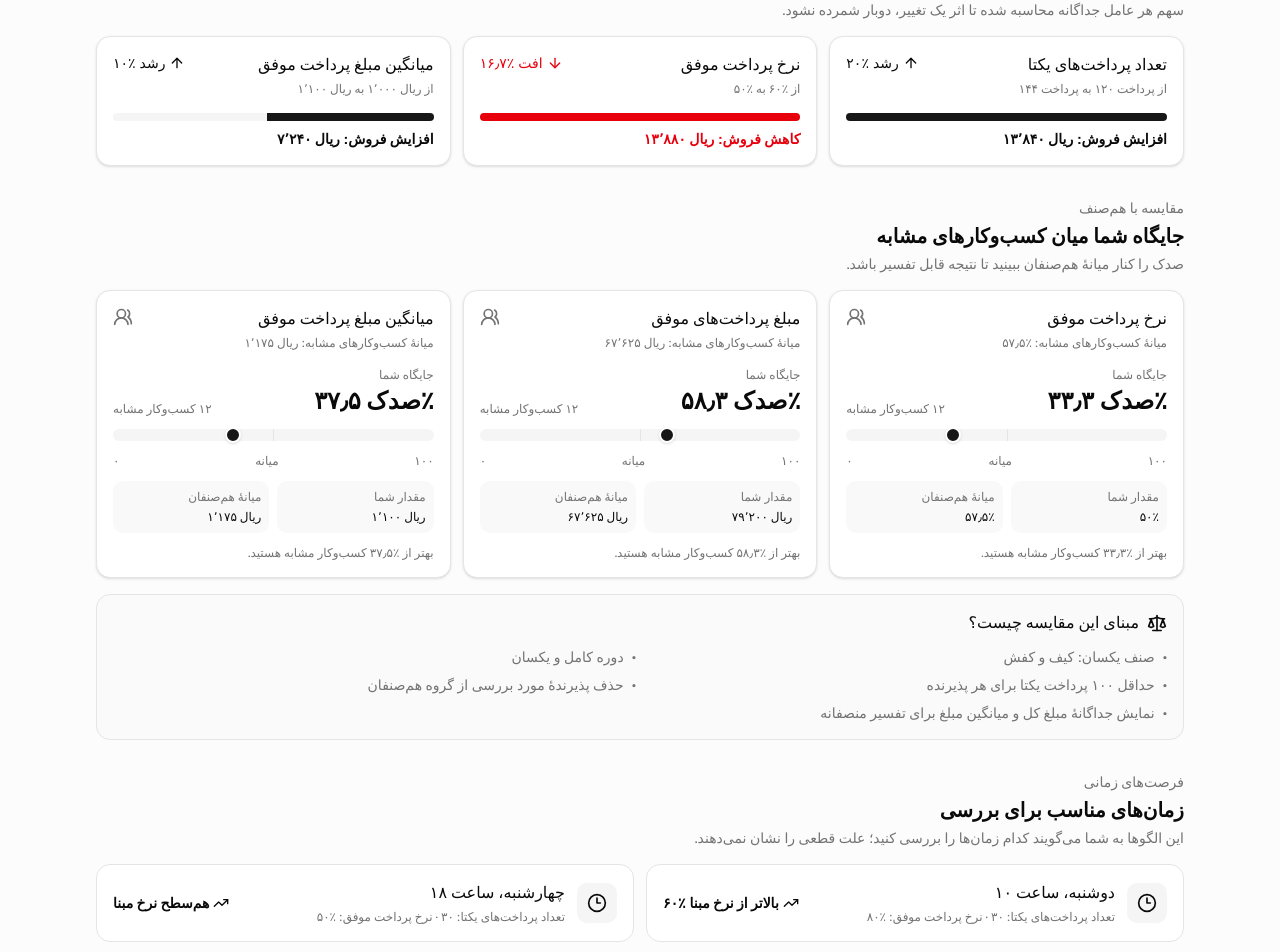
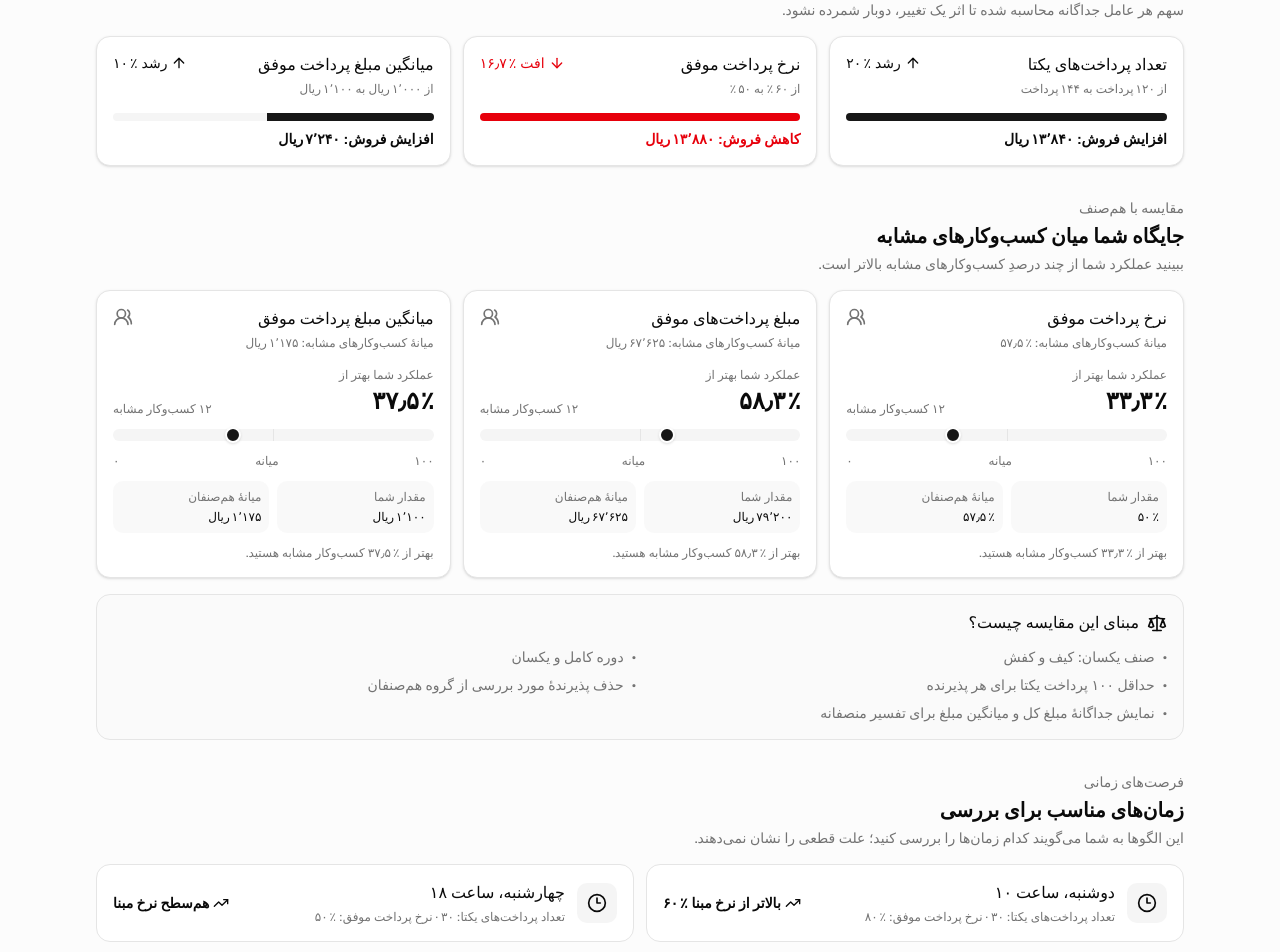
Before and after one commit to Pezhm4n/challenge-1-zarinpal, a Next.js app: page /opportunities in a window 1280 px wide. Shown: the part 536-1488 px from the top of the page. Built offline with nearby package versions, Linux system fonts and the light colour scheme.

Commit message:
fix(peer-opportunities): refine rtl metric presentation

```diff
--- a/public/analysis/peer-opportunities.json
+++ b/public/analysis/peer-opportunities.json
@@ -7,7 +7,7 @@
     "sessionCount": 1464
   },
   "feature": "peer-opportunities",
-  "generatedAt": "2026-08-20T04:28:52.036559+00:00",
+  "generatedAt": "2026-08-20T05:06:25.159423+00:00",
   "merchants": {
     "M275": {
       "decomposition": [
@@ -145,7 +145,7 @@
             }
           ],
           "datasetFingerprint": "b9e8f1a88e6edda782c29ae6c5fdbeb248571a2d0a2cc614305854d9cb81ef9a",
-          "explanationFa": "صدک با درنظرگرفتن رتبه‌های مساوی و میانه با مقاومت در برابر مقدارهای بسیار دور از معمول محاسبه شده است.",
+          "explanationFa": "درصد مقایسه‌ای با درنظرگرفتن رتبه‌های مساوی و میانه با مقاومت در برابر مقدارهای بسیار دور از معمول محاسبه شده است.",
           "filters": [
             {
               "field": "category_id",
@@ -172,7 +172,7 @@
           "result": {
             "displayPrecision": 1,
             "kind": "benchmark",
-            "labelFa": "صدک نرخ موفقیت",
+            "labelFa": "درصد کسب‌وکارهای مشابه با عملکرد پایین‌تر",
             "unit": "percent",
             "value": 33.3
           },
@@ -333,12 +333,12 @@
           "destination": "/opportunities",
           "evidenceId": "peer-benchmark-m275",
           "feature": "peers",
-          "findingFa": "نرخ پرداخت موفق در صدک 33.3 میان 12 کسب‌وکار مشابه قرار دارد.",
+          "findingFa": "نرخ پرداخت موفق شما در مقایسه با کسب‌وکارهای مشابه قابل بهبود است؛ جزئیات مقایسه را پایین‌تر ببینید.",
           "id": "peer-position-m275",
           "impact": {
             "displayPrecision": 1,
             "kind": "benchmark",
-            "labelFa": "صدک نرخ موفقیت",
+            "labelFa": "درصد کسب‌وکارهای مشابه با عملکرد پایین‌تر",
             "unit": "percent",
             "value": 33.3
           },
--- a/src/features/peer-opportunities/components/growth-decomposition.tsx
+++ b/src/features/peer-opportunities/components/growth-decomposition.tsx
@@ -17,13 +17,40 @@ const rialFormatter = new Intl.NumberFormat("fa-IR", {
 });
 
 function formatDriverValue(item: DecompositionItem, value: number) {
-  if (item.driver === "conversion") {
-    return `${numberFormatter.format(value)}٪`;
-  }
-  if (item.driver === "ticket") {
-    return `${rialFormatter.format(value)} ریال`;
-  }
-  return `${rialFormatter.format(value)} پرداخت`;
+  return item.driver === "conversion"
+    ? numberFormatter.format(value)
+    : rialFormatter.format(value);
+}
+
+function DriverUnit({ driver }: { driver: Driver }) {
+  return <span>{driver === "conversion" ? "٪" : driver === "ticket" ? "ریال" : "پرداخت"}</span>;
+}
+
+function DriverValue({ item, value }: { item: DecompositionItem; value: number }) {
+  return (
+    <span dir="ltr" className="inline-flex items-baseline gap-0.5 tabular-nums">
+      <DriverUnit driver={item.driver} />
+      <bdi>{formatDriverValue(item, value)}</bdi>
+    </span>
+  );
+}
+
+function PercentValue({ value }: { value: number }) {
+  return (
+    <span dir="ltr" className="inline-flex items-baseline gap-0.5 tabular-nums">
+      <bdi>{numberFormatter.format(Math.abs(value))}</bdi>
+      <span>٪</span>
+    </span>
+  );
+}
+
+function RialValue({ value }: { value: number }) {
+  return (
+    <span dir="ltr" className="inline-flex items-baseline gap-0.5 tabular-nums">
+      <span>ریال</span>
+      <bdi>{rialFormatter.format(Math.abs(value))}</bdi>
+    </span>
+  );
 }
 
 function ChangeSummary({ value }: { value: number | null }) {
@@ -36,11 +63,9 @@ function ChangeSummary({ value }: { value: number | null }) {
   }
 
   return (
-    <span className="inline-flex items-center gap-1">
-      <span>{value > 0 ? "رشد" : "افت"}</span>
-      <bdi dir="ltr" className="tabular-nums">
-        {numberFormatter.format(Math.abs(value))}٪
-      </bdi>
+      <span className="inline-flex items-center gap-1">
+        <span>{value > 0 ? "رشد" : "افت"}</span>
+      <PercentValue value={value} />
     </span>
   );
 }
@@ -53,9 +78,7 @@ function ImpactSummary({ value }: { value: number }) {
   return (
     <span className="inline-flex flex-wrap items-baseline gap-x-1">
       <span>{value > 0 ? "افزایش فروش:" : "کاهش فروش:"}</span>
-      <bdi dir="ltr" className="tabular-nums">
-        {rialFormatter.format(Math.abs(value))} ریال
-      </bdi>
+      <RialValue value={value} />
     </span>
   );
 }
@@ -108,8 +131,8 @@ export function GrowthDecomposition({
                 <div className="grid gap-1">
                   <h3 className="font-medium">{driverLabels[item.driver]}</h3>
                   <p className="text-xs text-muted-foreground">
-                    از <bdi dir="ltr" className="tabular-nums">{formatDriverValue(item, item.previous)}</bdi>
-                    {" "}به <bdi dir="ltr" className="tabular-nums">{formatDriverValue(item, item.current)}</bdi>
+                    از <DriverValue item={item} value={item.previous} />
+                    {" "}به <DriverValue item={item} value={item.current} />
                   </p>
                 </div>
                 <span
--- a/src/features/peer-opportunities/components/peer-position.tsx
+++ b/src/features/peer-opportunities/components/peer-position.tsx
@@ -12,22 +12,26 @@ const numberFormatter = new Intl.NumberFormat("fa-IR", {
   maximumFractionDigits: 1,
 });
 
-function formatValue(value: number, unit: "percent" | "rial") {
-  return unit === "percent"
-    ? `${numberFormatter.format(value)}٪`
-    : `${numberFormatter.format(value)} ریال`;
+function MetricValue({ value, unit }: { value: number; unit: "percent" | "rial" }) {
+  return (
+    <span dir="ltr" className="inline-flex items-baseline gap-0.5 tabular-nums">
+      {unit === "percent" ? (
+        <>
+          <bdi>{numberFormatter.format(value)}</bdi>
+          <span>٪</span>
+        </>
+      ) : (
+        <>
+          <span>ریال</span>
+          <bdi>{numberFormatter.format(value)}</bdi>
+        </>
+      )}
+    </span>
+  );
 }
 
-function formatPercentile(value: number) {
-  return `${numberFormatter.format(value)}٪`;
-}
-
-function MetricValue({ value, unit }: { value: number; unit: "percent" | "rial" }) {
-  return (
-    <bdi dir="ltr" className="tabular-nums">
-      {formatValue(value, unit)}
-    </bdi>
-  );
+function PercentageValue({ value }: { value: number }) {
+  return <MetricValue value={value} unit="percent" />;
 }
 
 export function PeerPosition({ benchmarks }: { benchmarks: PeerBenchmark[] }) {
@@ -39,7 +43,7 @@ export function PeerPosition({ benchmarks }: { benchmarks: PeerBenchmark[] }) {
           جایگاه شما میان کسب‌وکارهای مشابه
         </h2>
         <p className="text-sm text-muted-foreground">
-          صدک را کنار میانهٔ هم‌صنفان ببینید تا نتیجه قابل تفسیر باشد.
+          ببینید عملکرد شما از چند درصدِ کسب‌وکارهای مشابه بالاتر است.
         </p>
       </header>
 
@@ -81,10 +85,10 @@ export function PeerPosition({ benchmarks }: { benchmarks: PeerBenchmark[] }) {
               <div className="grid gap-3">
                 <div className="flex items-end justify-between gap-3">
                   <p className="grid gap-0.5">
-                    <span className="text-xs text-muted-foreground">جایگاه شما</span>
-                    <bdi dir="ltr" className="text-2xl font-semibold tabular-nums">
-                      صدک {formatPercentile(benchmark.percentile)}
-                    </bdi>
+                    <span className="text-xs text-muted-foreground">عملکرد شما بهتر از</span>
+                    <span className="text-2xl font-semibold">
+                      <PercentageValue value={benchmark.percentile} />
+                    </span>
                   </p>
                   <p className="text-xs text-muted-foreground">
                     <bdi dir="ltr" className="tabular-nums">{numberFormatter.format(benchmark.peerCount)}</bdi>
@@ -92,7 +96,7 @@ export function PeerPosition({ benchmarks }: { benchmarks: PeerBenchmark[] }) {
                   </p>
                 </div>
                 <div
-                  aria-label={`جایگاه ${label.title}: بهتر از ${formatPercentile(benchmark.percentile)} کسب‌وکارهای مشابه`}
+                  aria-label={`جایگاه ${label.title}: بهتر از ${numberFormatter.format(benchmark.percentile)} درصد کسب‌وکارهای مشابه`}
                   className="relative h-3 rounded-full bg-muted"
                   dir="ltr"
                   role="img"
@@ -127,7 +131,7 @@ export function PeerPosition({ benchmarks }: { benchmarks: PeerBenchmark[] }) {
                   </div>
                 </dl>
                 <p className="text-xs text-muted-foreground">
-                  بهتر از <bdi dir="ltr" className="tabular-nums">{formatPercentile(benchmark.percentile)}</bdi>
+                  بهتر از <PercentageValue value={benchmark.percentile} />
                   {" "}کسب‌وکار مشابه هستید.
                 </p>
               </div>
--- a/src/features/peer-opportunities/components/time-window-opportunities.tsx
+++ b/src/features/peer-opportunities/components/time-window-opportunities.tsx
@@ -16,17 +16,24 @@ const numberFormatter = new Intl.NumberFormat("fa-IR", {
   maximumFractionDigits: 1,
 });
 
+function PercentageValue({ value }: { value: number }) {
+  return (
+    <span dir="ltr" className="inline-flex items-baseline gap-0.5 tabular-nums">
+      <bdi>{numberFormatter.format(Math.abs(value))}</bdi>
+      <span>٪</span>
+    </span>
+  );
+}
+
 function LiftSummary({ value }: { value: number }) {
   if (value === 0) {
     return <span>هم‌سطح نرخ مبنا</span>;
   }
 
   return (
-    <span className="inline-flex flex-wrap items-center gap-x-1">
-      <span>{value > 0 ? "بالاتر از نرخ مبنا" : "پایین‌تر از نرخ مبنا"}</span>
-      <bdi dir="ltr" className="tabular-nums">
-        {numberFormatter.format(Math.abs(value))}٪
-      </bdi>
+    <span dir="ltr" className="inline-flex flex-wrap items-center gap-x-1">
+      <PercentageValue value={value} />
+      <span dir="rtl">{value > 0 ? "بالاتر از نرخ مبنا" : "پایین‌تر از نرخ مبنا"}</span>
     </span>
   );
 }
@@ -74,12 +81,13 @@ export function TimeWindowOpportunities({ windows }: { windows: TimeWindow[] })
                 </div>
                 <div className="grid gap-1">
                   <h3 className="font-medium">
-                    {weekdays[window.weekday] ?? `روز ${window.weekday}`}، ساعت {numberFormatter.format(window.hour)}
+                    {weekdays[window.weekday] ?? `روز ${window.weekday}`}، ساعت{" "}
+                    <bdi dir="ltr" className="tabular-nums">{numberFormatter.format(window.hour)}</bdi>
                   </h3>
                   <p className="text-xs text-muted-foreground" dir="rtl">
                     تعداد پرداخت‌های یکتا: <bdi dir="ltr" className="tabular-nums">{numberFormatter.format(window.sessions)}</bdi>
                     <span aria-hidden="true"> · </span>
-                    نرخ پرداخت موفق: <bdi dir="ltr" className="tabular-nums">{numberFormatter.format(window.verifyPct)}٪</bdi>
+                    نرخ پرداخت موفق: <PercentageValue value={window.verifyPct} />
                   </p>
                 </div>
               </div>
```
Also changed, not shown: 1 other file (tests, documents, lock files or other folders).
